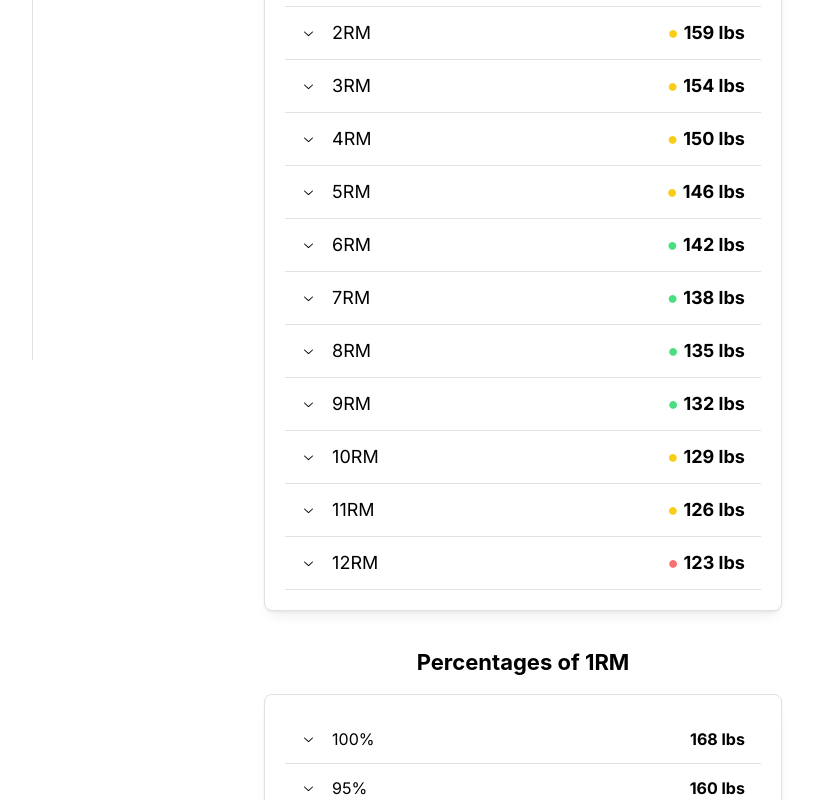
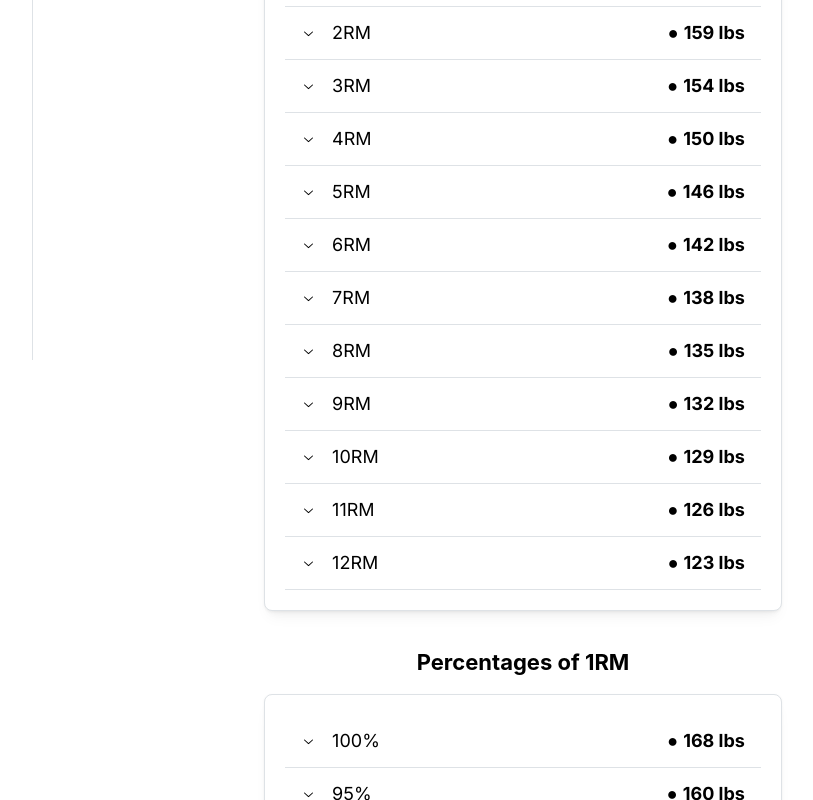
Before and after one commit to Deba9398/one-rep-max-web, a Next.js app: page / in a window 1280 px wide. Shown: the part 440-1240 px from the top of the page, without its empty margins (267-1080 px from the left). Built offline with nearby package versions, Linux system fonts and the light colour scheme.

Commit message:
Add standard deviation to percentages table

```diff
--- a/components/PercentagesTable.tsx
+++ b/components/PercentagesTable.tsx
@@ -1,8 +1,9 @@
+import { calculateMetrics } from '@/util/mathUtils';
 import {
   MultiFormulaRepMaxValues,
   RepMaxValueType,
 } from '@/util/repMaxFormulas';
-import { Accordion, Card } from '@mantine/core';
+import { Accordion, Card, Space, Title } from '@mantine/core';
 
 const InnerContent = ({
   values,
@@ -11,16 +12,63 @@ const InnerContent = ({
   values: RepMaxValueType[];
   percentage: number;
 }) => {
+  const { color, stdDeviation, percentDeviation } = calculateMetrics(
+    values.map((c) => (c.value * percentage) / 100)
+  );
+
   return (
     <div>
-      {values.map((repMaxCalculation) => (
-        <div key={repMaxCalculation.formula} className='flex'>
+      <div className='flex text-center'>
+        <div className='flex-1'>
+          <Title order={4}>Range</Title>
+          <div>
+            {Math.round(values[values.length - 1].value)} lbs -{' '}
+            {Math.round(values[0].value)} lbs
+          </div>
+        </div>
+        <div className='flex-1'>
+          <Title order={4}>Std. Deviation</Title>
+          <div className={`${color}`}>
+            ±{stdDeviation.toFixed(1)} lbs ({percentDeviation.toFixed(1)}%)
+          </div>
+        </div>
+      </div>
+      <Space h='lg' />
+      {values.map((repMaxCalculation, i) => (
+        <div
+          key={repMaxCalculation.formula}
+          className={`flex px-4 py-1 rounded bg-opacity-5 ${
+            i % 2 === 0 ? 'bg-white' : ''
+          }`}
+        >
           <div className='flex-1'>{repMaxCalculation.formula}</div>
           <div>
             {Math.round((repMaxCalculation.value * percentage) / 100)} lbs
           </div>
         </div>
       ))}
+    </div>
+  );
+};
+
+const PercentagesRow = ({
+  values,
+  percentage,
+}: {
+  values: RepMaxValueType[];
+  percentage: number;
+}) => {
+  const { avg, color } = calculateMetrics(
+    values.map((c) => (c.value * percentage) / 100)
+  );
+
+  return (
+    <div className='flex text-lg'>
+      <div className='flex-1'>{percentage}%</div>
+      <div className='flex-none'>
+        <span className={color}>●</span>{' '}
+        <span className='font-bold'>{Math.round(avg)} lbs</span>
+      </div>
     </div>
   );
 };
@@ -43,12 +91,7 @@ export default function PercentagesTable({
         {percentages.map((p) => (
           <Accordion.Item key={p} value={p.toString()}>
             <Accordion.Control>
-              <div className='flex'>
-                <div className='flex-1'>{p}%</div>
-                <div className='flex-none font-bold'>
-                  {Math.round((avg * p) / 100)} lbs
-                </div>
-              </div>
+              <PercentagesRow values={repMaxValues[1]} percentage={p} />
             </Accordion.Control>
             <Accordion.Panel>
               <InnerContent values={repMaxValues[1]} percentage={p} />
--- a/components/RepMaxTable.tsx
+++ b/components/RepMaxTable.tsx
@@ -1,37 +1,9 @@
-import { calculateStandardDeviation } from '@/util/mathUtils';
+import { calculateMetrics, calculateStandardDeviation } from '@/util/mathUtils';
 import {
   MultiFormulaRepMaxValues,
   RepMaxValueType,
 } from '@/util/repMaxFormulas';
 import { Accordion, Card, Space, Title } from '@mantine/core';
-
-const calculateMetrics = (repMaxCalculation: RepMaxValueType[]) => {
-  const avg =
-    repMaxCalculation.reduce(
-      (acc, repMaxCalculation) => acc + repMaxCalculation.value,
-      0
-    ) / repMaxCalculation.length;
-
-  const stdDeviation = calculateStandardDeviation(
-    repMaxCalculation.map((c) => c.value)
-  );
-
-  const percentDeviation = (stdDeviation / avg) * 100;
-
-  const color =
-    percentDeviation <= 2
-      ? 'text-green-400'
-      : percentDeviation <= 4
-      ? 'text-yellow-400'
-      : 'text-red-400';
-
-  return {
-    avg,
-    color,
-    stdDeviation,
-    percentDeviation,
-  };
-};
 
 const RepMaxRow = ({
   repMax,
@@ -40,7 +12,9 @@ const RepMaxRow = ({
   repMax: string;
   repMaxCalculation: RepMaxValueType[];
 }) => {
-  const { avg, color } = calculateMetrics(repMaxCalculation);
+  const { avg, color } = calculateMetrics(
+    repMaxCalculation.map((c) => c.value)
+  );
 
   return (
     <div className='flex text-lg'>
@@ -58,8 +32,9 @@ const RepMaxRowContent = ({
 }: {
   repMaxCalculation: RepMaxValueType[];
 }) => {
-  const { avg, color, stdDeviation, percentDeviation } =
-    calculateMetrics(repMaxCalculation);
+  const { color, stdDeviation, percentDeviation } = calculateMetrics(
+    repMaxCalculation.map((c) => c.value)
+  );
 
   return (
     <div>
--- a/util/mathUtils.ts
+++ b/util/mathUtils.ts
@@ -17,3 +17,27 @@ export function calculateStandardDeviation(arr: number[]) {
 
   return standardDeviation;
 }
+
+export const calculateMetrics = (values: number[]) => {
+  const avg =
+    values.reduce((acc, repMaxCalculation) => acc + repMaxCalculation, 0) /
+    values.length;
+
+  const stdDeviation = calculateStandardDeviation(values);
+
+  const percentDeviation = (stdDeviation / avg) * 100;
+
+  const color =
+    percentDeviation <= 2
+      ? 'text-green-400'
+      : percentDeviation <= 4
+      ? 'text-yellow-400'
+      : 'text-red-400';
+
+  return {
+    avg,
+    color,
+    stdDeviation,
+    percentDeviation,
+  };
+};
```
